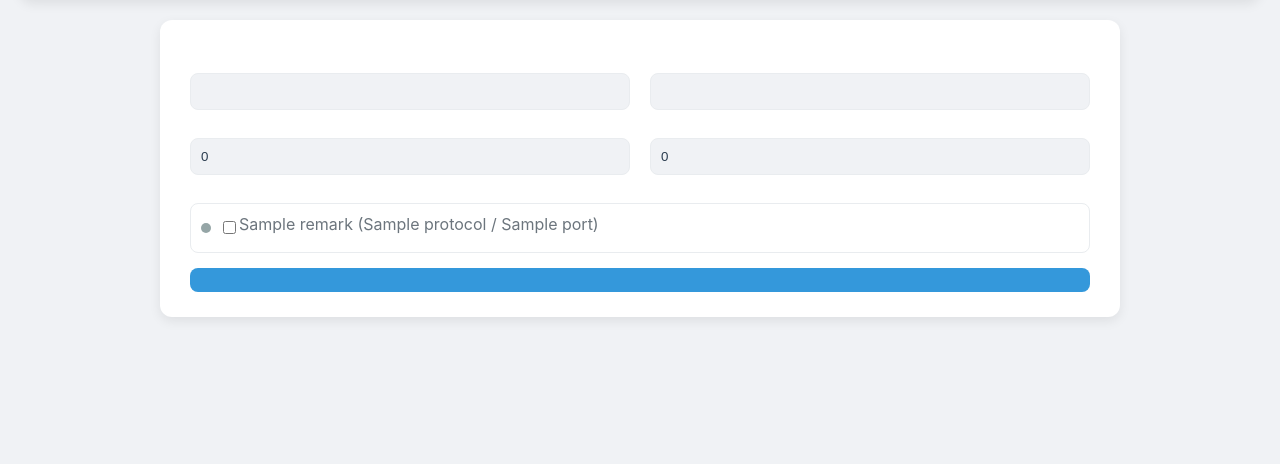
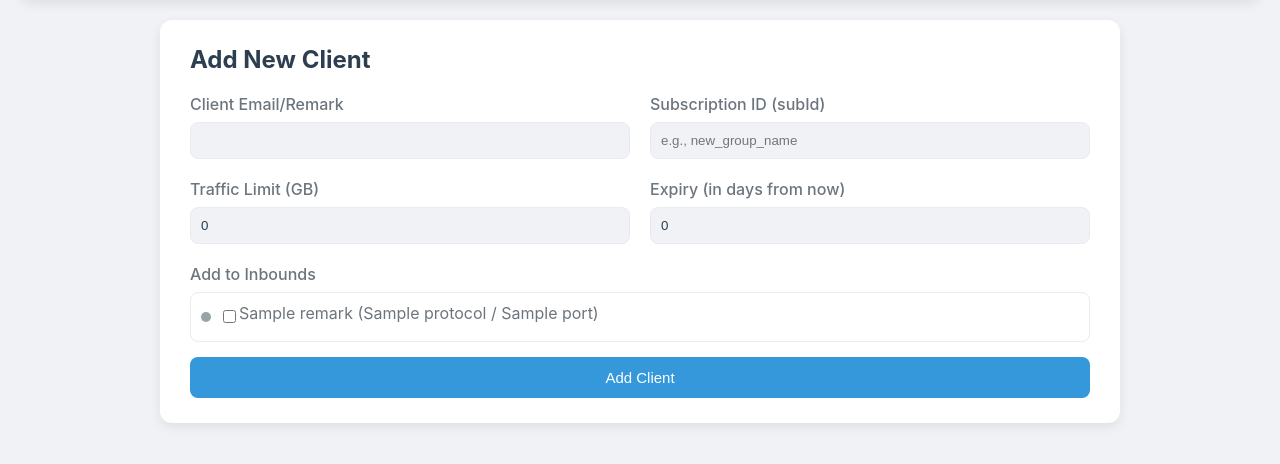
Before and after one commit to smblue07/my-sync-panel, a Flask app: template templates/add_client.html in a window 1280 px wide. Shown: the part 76-540 px from the top of the page. Run offline with Flask 3, Linux system fonts and the light colour scheme; the template is opened without the code that fills it: most values are stand-ins (such as "Sample title", 1, 10 or a date in 2020).

Commit message:
Update add_client.html

```diff
--- a/templates/add_client.html
+++ b/templates/add_client.html
@@ -1,8 +1,8 @@
 {% extends "base.html" %}
-{% block title %}{{ _('Add New Client') }}{% endblock %}
+{% block title %}Add New Client{% endblock %}
 {% block content %}
 <style>
-    .add-panel { max-width: 900px; margin: 0 auto; background: var(--panel-bg); padding: 25px 30px; border-radius: 12px; box-shadow: 0 4px 12px rgba(0,0,0,0.08); }
+    .add-panel { max-width: 900px; margin: 0 auto; background: var(--panel-bg); padding: 25px 30px; border-radius: 12px; box-shadow: 0 4px 12px var(--header-shadow); }
     h2 { margin-top: 0; color: var(--text-color); }
     .form-grid { display: grid; grid-template-columns: 1fr 1fr; gap: 20px; }
     .form-group { display: flex; flex-direction: column; }
@@ -13,32 +13,33 @@
     .inbound-item { display: flex; align-items: center; }
     .inbound-item label { font-weight: normal !important; }
     .btn-add { border: none; padding: 12px 20px; font-size: 15px; font-weight: 500; border-radius: 8px; cursor: pointer; color: white; background-color: var(--accent-color); width: 100%; margin-top: 15px; }
+    .btn-add:hover { filter: brightness(90%); }
     .status-icon { height: 10px; width: 10px; border-radius: 50%; display: inline-block; margin-right: 8px; flex-shrink: 0; }
     .status-icon.active { background-color: #2ecc71; }
     .status-icon.inactive { background-color: #95a5a6; }
 </style>
 <div class="add-panel">
-    <h2>{{ _('Add New Client') }}</h2>
+    <h2>Add New Client</h2>
     <form action="{{ url_for('add_client') }}" method="post">
         <div class="form-grid">
             <div class="form-group">
-                <label for="email">{{ _('Client Email/Remark') }}</label>
+                <label for="email">Client Email/Remark</label>
                 <input type="text" id="email" name="email" required>
             </div>
             <div class="form-group">
-                <label for="sub_id">{{ _('Subscription ID (subId)') }}</label>
-                <input type="text" id="sub_id" name="sub_id" placeholder="{{ _('e.g., new_group_name') }}">
+                <label for="sub_id">Subscription ID (subId)</label>
+                <input type="text" id="sub_id" name="sub_id" placeholder="e.g., new_group_name">
             </div>
             <div class="form-group">
-                <label for="total_gb">{{ _('Traffic Limit (GB)') }}</label>
+                <label for="total_gb">Traffic Limit (GB)</label>
                 <input type="number" id="total_gb" name="total_gb" value="0" min="0">
             </div>
             <div class="form-group">
-                <label for="expiry_days">{{ _('Expiry (in days from now)') }}</label>
+                <label for="expiry_days">Expiry (in days from now)</label>
                 <input type="number" id="expiry_days" name="expiry_days" value="0" min="0">
             </div>
             <div class="form-group full-width">
-                <label>{{ _('Add to Inbounds') }}</label>
+                <label>Add to Inbounds</label>
                 <div class="inbound-list">
                     {% for inbound in all_inbounds %}
                     <div class="inbound-item">
@@ -50,7 +51,7 @@
                 </div>
             </div>
         </div>
-        <button type="submit" class="btn-add">{{ _('Add Client') }}</button>
+        <button type="submit" class="btn-add">Add Client</button>
     </form>
 </div>
 {% endblock %}
```
